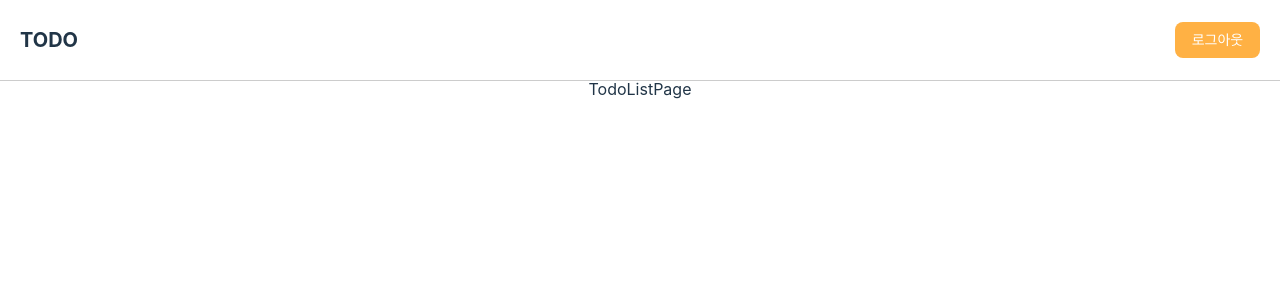
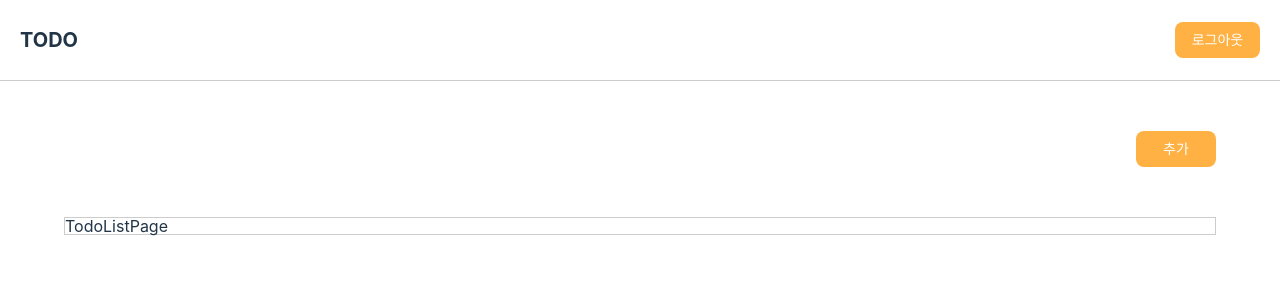
Before and after one commit to zooyaho/wanted-pre-onboarding-challenge-fe-27, a React (Vite) app: page / in a window 1280 px wide. Shown: the top 300 px of the page. Built offline with nearby package versions, Linux system fonts and the light colour scheme.

Commit message:
feat: todo 목록 페이지 퍼블리싱 작업 및 todo 생성 버튼 추가

```diff
--- a/src/pages/TodoListPage/TodoListPage.module.css
+++ b/src/pages/TodoListPage/TodoListPage.module.css
@@ -0,0 +1,17 @@
+.section {
+  width: 90vw;
+  margin: 50px auto;
+  display: flex;
+  flex-direction: column;
+  gap: 50px;
+}
+
+.header {
+  display: flex;
+  justify-content: end;
+}
+
+.todo-list-container {
+  /* TODO :: 삭제 예정 */
+  border: 1px solid #ccc;
+}
--- a/src/pages/TodoListPage/TodoListPage.tsx
+++ b/src/pages/TodoListPage/TodoListPage.tsx
@@ -1,5 +1,20 @@
+import Button from "@/components/common/Button";
 import RootLayout from "@/components/layout/RootLayout";
+import { Link } from "react-router-dom";
+import styles from "./TodoListPage.module.css";
 
 export default function TodoListPage() {
-  return <RootLayout>TodoListPage</RootLayout>;
+  return (
+    <RootLayout>
+      <section className={styles.section}>
+        <header className={styles.header}>
+          <Link to="/create">
+            <Button text="추가" style={{ width: "80px" }} />
+          </Link>
+        </header>
+
+        <div className={styles["todo-list-container"]}>TodoListPage</div>
+      </section>
+    </RootLayout>
+  );
 }
```
